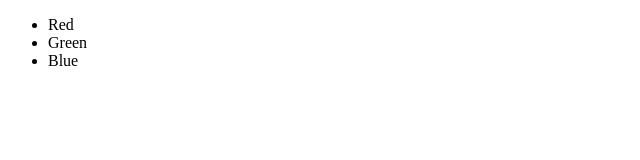
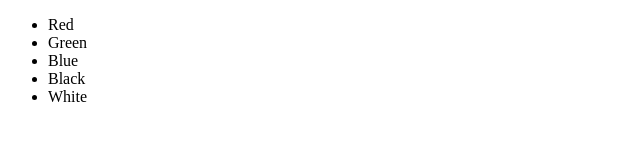
Before and after one commit to TestBointsoft/github-test-project, a plain HTML site: page index.html in a window 1280 px wide. Shown: the whole page, without its empty margins (0-640 px from the left). Drawn offline with Linux system fonts and the light colour scheme.

Commit message:
changes to index.html

```diff
--- a/index.html
+++ b/index.html
@@ -8,6 +8,8 @@
 		<li>Red</li>
 		<li>Green</li>
 		<li>Blue</li>
+		<li>Black</li>
+		<li>White</li>
 	</ul>
 </body>
 </html>
```
